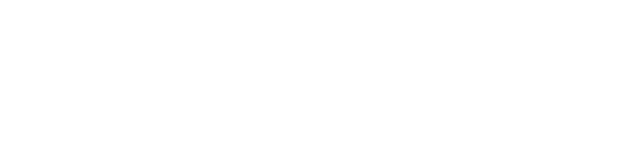
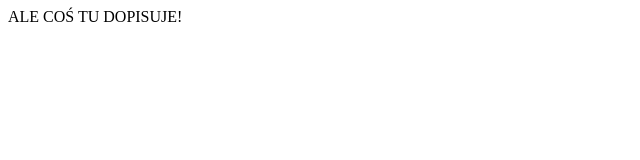
Before and after one commit to PZwolak/test, a plain HTML site: page index.html in a window 1280 px wide. Shown: the whole page, without its empty margins (0-640 px from the left). Drawn offline with Linux system fonts and the light colour scheme.

Commit message:
Dodanie zawartości do body

```diff
--- a/index.html
+++ b/index.html
@@ -7,6 +7,6 @@
     <title>Dokument testowy</title>
 </head>
 <body>
-
+    ALE COŚ TU DOPISUJE!
 </body>
 </html>
```
